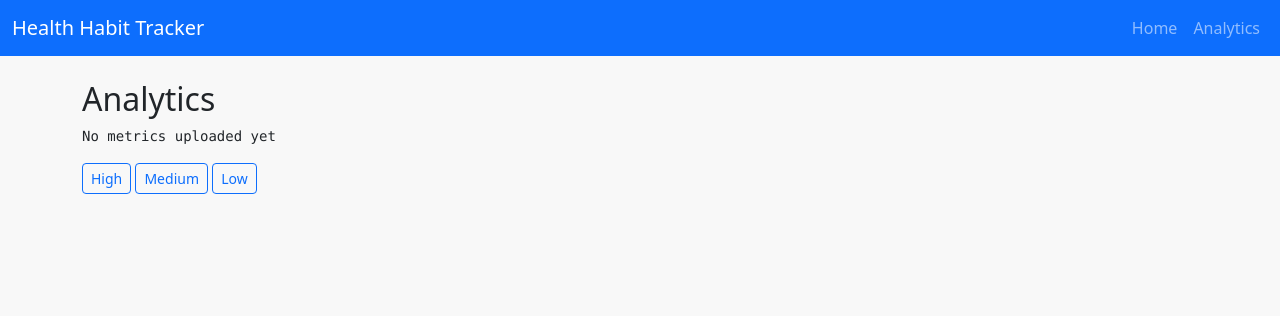
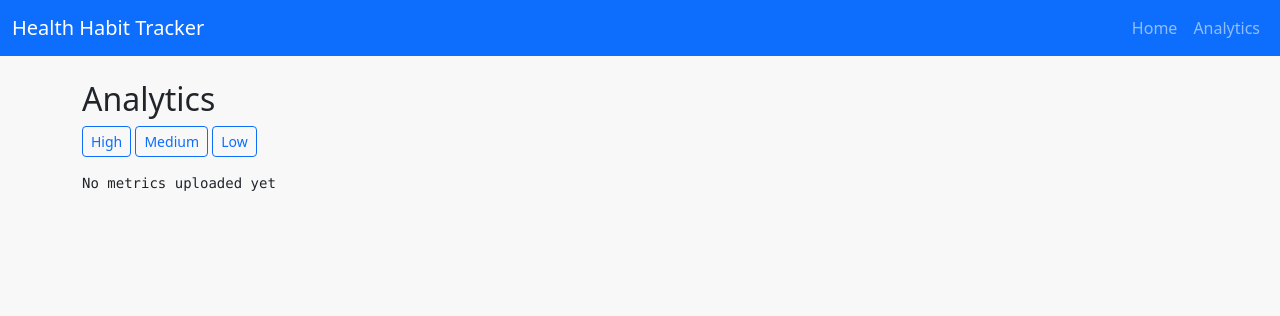
Before and after one commit to dbAbrosimov/my-second-repo, a Flask app: page /analytics in a window 1280 px wide. Shown: the top 316 px of the page. Run offline with Flask 3, Linux system fonts and the light colour scheme; data that the repository does not hold is empty.

Commit message:
Move analytics accuracy buttons to top

```diff
--- a/templates/analytics.html
+++ b/templates/analytics.html
@@ -1,6 +1,11 @@
 {% extends 'base.html' %}
 {% block content %}
 <h2>Analytics</h2>
+<div class="mb-3">
+  <a href="{{ url_for('analytics', accuracy='high') }}" class="btn btn-sm btn-outline-primary">High</a>
+  <a href="{{ url_for('analytics', accuracy='medium') }}" class="btn btn-sm btn-outline-primary">Medium</a>
+  <a href="{{ url_for('analytics', accuracy='low') }}" class="btn btn-sm btn-outline-primary">Low</a>
+</div>
 <pre>{{ message }}</pre>
 {% if summaries %}
   <h3>Predictions</h3>
@@ -8,11 +13,6 @@
   {% for line in summaries %}
     <li>{{ line }}</li>
   {% endfor %}
-  </ul>
+</ul>
 {% endif %}
-<div class="mt-3">
-  <a href="{{ url_for('analytics', accuracy='high') }}" class="btn btn-sm btn-outline-primary">High</a>
-  <a href="{{ url_for('analytics', accuracy='medium') }}" class="btn btn-sm btn-outline-primary">Medium</a>
-  <a href="{{ url_for('analytics', accuracy='low') }}" class="btn btn-sm btn-outline-primary">Low</a>
-</div>
 {% endblock %}
```
